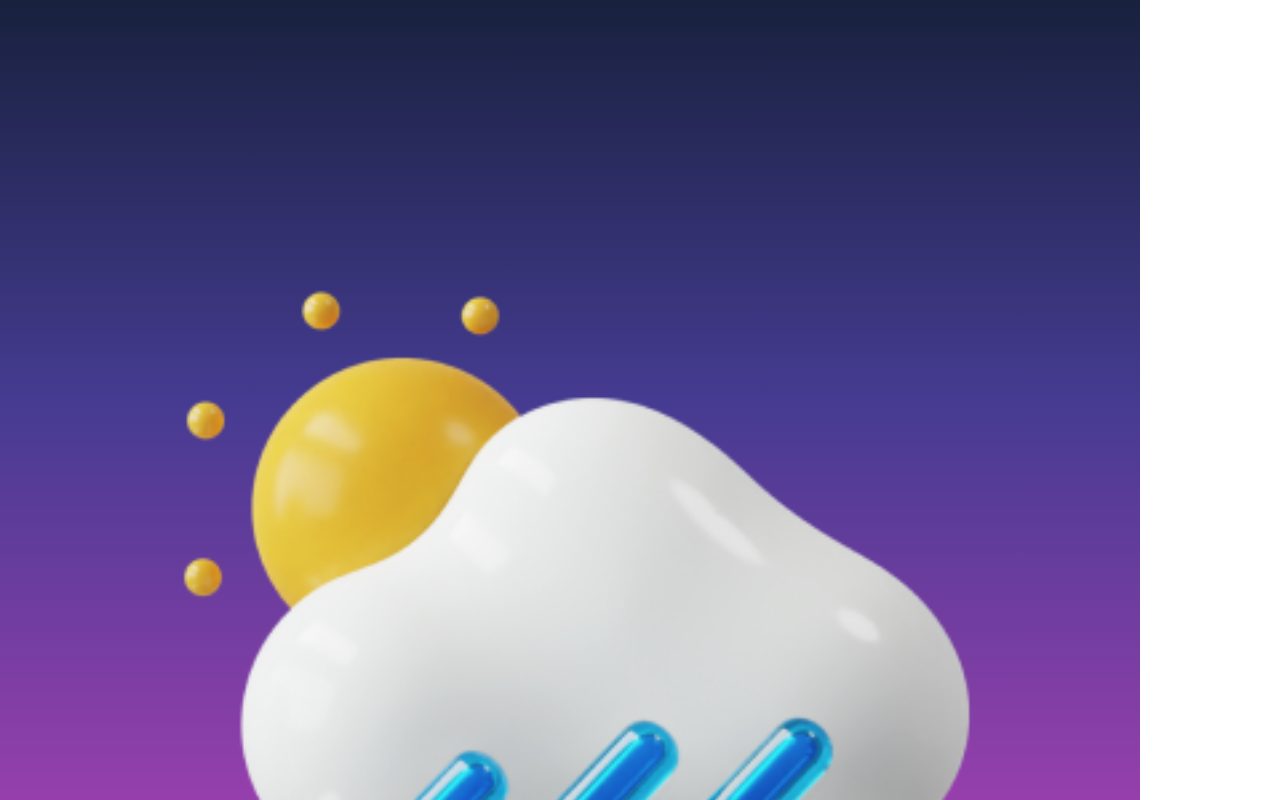
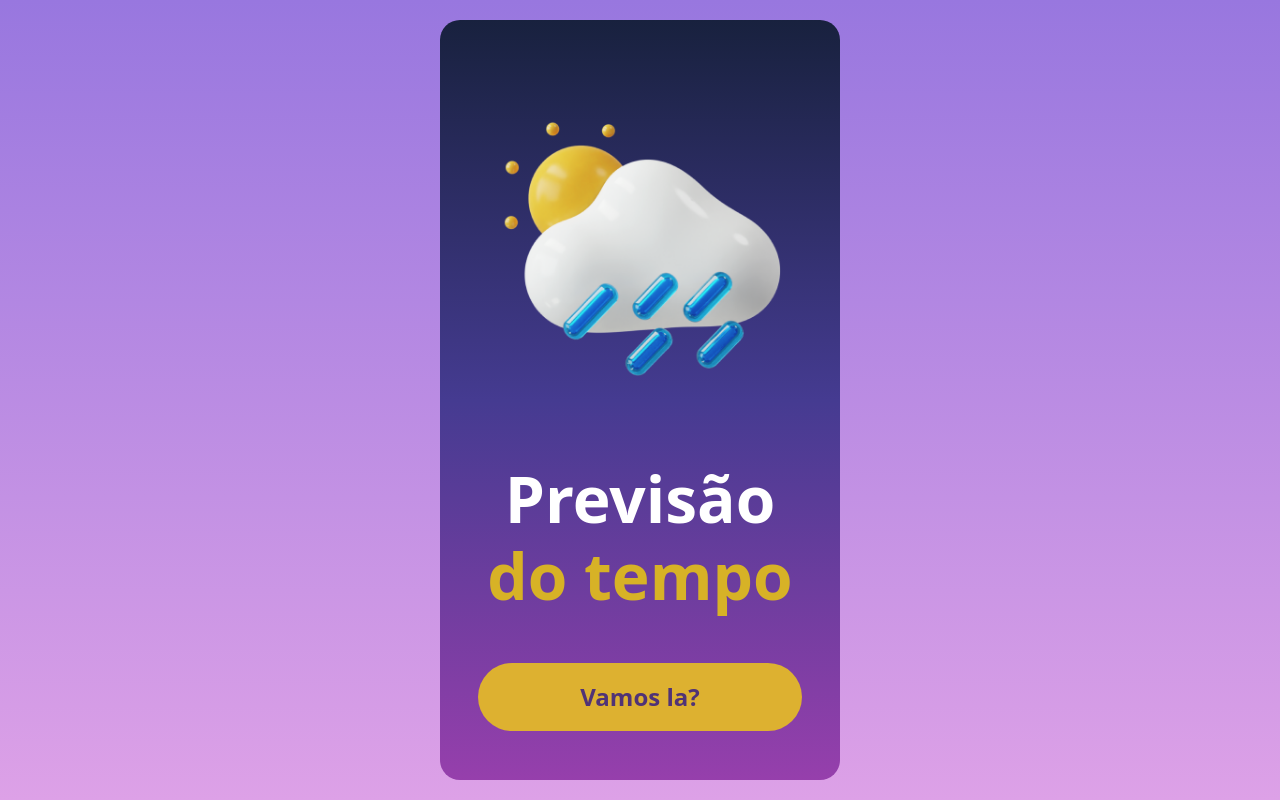
Before and after one commit to Gust4v0M/Weather-Forecast, an Angular app: page / in a window 1280 px wide. Built offline with nearby package versions, Linux system fonts and the light colour scheme.

Commit message:
responsive desing done

```diff
--- a/src/app/forecast-time/forecast-time.component.css
+++ b/src/app/forecast-time/forecast-time.component.css
@@ -8,7 +8,7 @@
     border-radius: 30px;
     border-color: rgb(104, 77, 155);
     width: 47vh;
-    padding-bottom: 380px;
+    padding-bottom: 30px;
     position: relative;
     z-index: 1;
     background-image: linear-gradient(
@@ -85,3 +85,13 @@ p{
 img{
     width: 100%;
 }
+
+
+@media (min-width: 1024px) {
+
+
+    .botton-container{
+        width: 59vh;
+    }
+
+    }
--- a/src/app/search-weather/search-weather.component.css
+++ b/src/app/search-weather/search-weather.component.css
@@ -43,6 +43,9 @@ h1{
     align-content: space-around;
     flex-direction: column;
     position: relative;
+}
+li{
+  list-style: none;
 }
 
 img{
@@ -116,4 +119,19 @@ color: white;
     border-bottom-right-radius: 10px;
   }
 
-@media (min-width: 1024px) {}
+  @media (min-width: 1024px) {
+    .container{
+      margin-top: 20px;
+      height: 95vh;
+      border-radius: 20px;
+      max-width: 400px;
+      overflow:auto;
+      box-shadow: 0 0 20px rgba(0, 0, 0, 0.5);
+    }
+    .main{
+        display: flex;
+        justify-content: center;
+        align-items: center;
+    }
+
+    }
--- a/src/app/weather-app/weather-app.component.css
+++ b/src/app/weather-app/weather-app.component.css
@@ -69,34 +69,32 @@ p{
 
 /* Estilos específicos para min-width: 1024px */
 @media (min-width: 1024px) {
-    .main {
-        margin: auto;
-        margin-top: 2%;
+    .container{
+        margin-top: 20px;
+        height: 95vh;
+        border-radius: 20px;
+        max-width: 430px;
+        box-shadow: 0 0 20px rgba(0, 0, 0, 0.5);
+        overflow: none;
     }
-
-    .container {
-        border-style: solid;
-        padding: 0px;
-        max-width: fit-content;
-        height: fit-content;
+    .house{
+height: 45%;
     }
-
-
+    .main{
+        display: flex;
+        justify-content: center;
+        align-items: center;
+    }
     .header{
         position: relative;
         text-align: center;
         color: white;
+        margin: 30px;
+        margin-top: 10%;
     }
 
-.city{
-    font-family:cursive;
-    font-size: 30px;
-}
-
-.temperatura{
-    font-family:cursive;
-    font-size:55px;
-    margin-top: 20px;
+ .background{
+    height: 105vh;
  }
 
     }
--- a/src/app/welcome-page/welcome-page.component.css
+++ b/src/app/welcome-page/welcome-page.component.css
@@ -61,4 +61,16 @@ button{
 
 
 @media (min-width: 1024px) {
+.container{
+    margin-top: 20px;
+    max-width: 400px;
+    height: 95vh;
+    border-radius: 20px;
 }
+.main{
+    display: flex;
+    justify-content: center;
+    align-items: center;
+}
+
+}
--- a/src/styles.css
+++ b/src/styles.css
@@ -3,3 +3,12 @@
     margin: 0px;
     padding: 0px;
 }
+
+body{
+    background-image: linear-gradient(
+        rgb(152, 119, 223),
+        rgb(221, 161, 231));
+        height: 100vh;
+
+
+}
```
Lines whose indentation alone changed are shown as unchanged.
